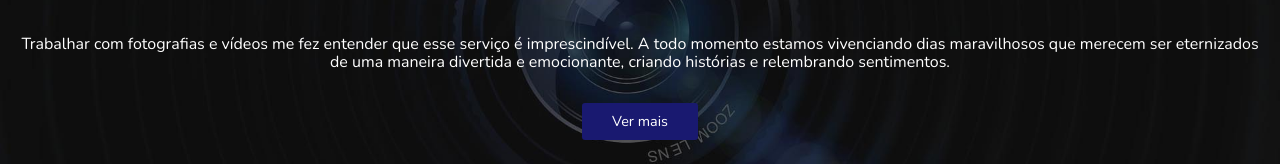
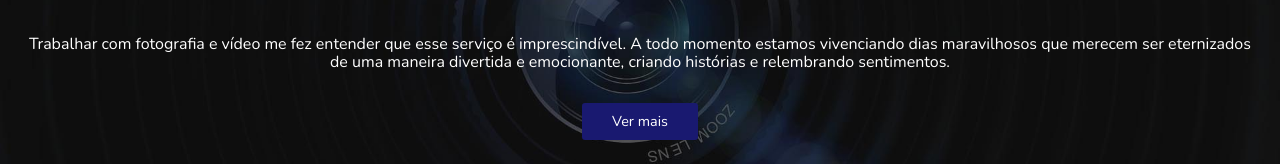
Before and after one commit to zieldecastro/Portfolio_02, a plain HTML site: page index.html in a window 1280 px wide. Shown: the part 291-455 px from the top of the page. Drawn offline with nearby package versions, Linux system fonts and the light colour scheme.

Commit message:
Reparando o header

```diff
--- a/index.html
+++ b/index.html
@@ -24,7 +24,7 @@
 
 <header id="topo">
     <h1>Fotógrafo Profissional</h1>
-    <p>Trabalhar com fotografias e vídeos me fez entender que esse
+    <p>Trabalhar com fotografia e vídeo me fez entender que esse
         serviço é imprescindível. A todo momento estamos
         vivenciando dias maravilhosos que merecem ser eternizados
         de uma maneira divertida e emocionante, criando histórias e
```
